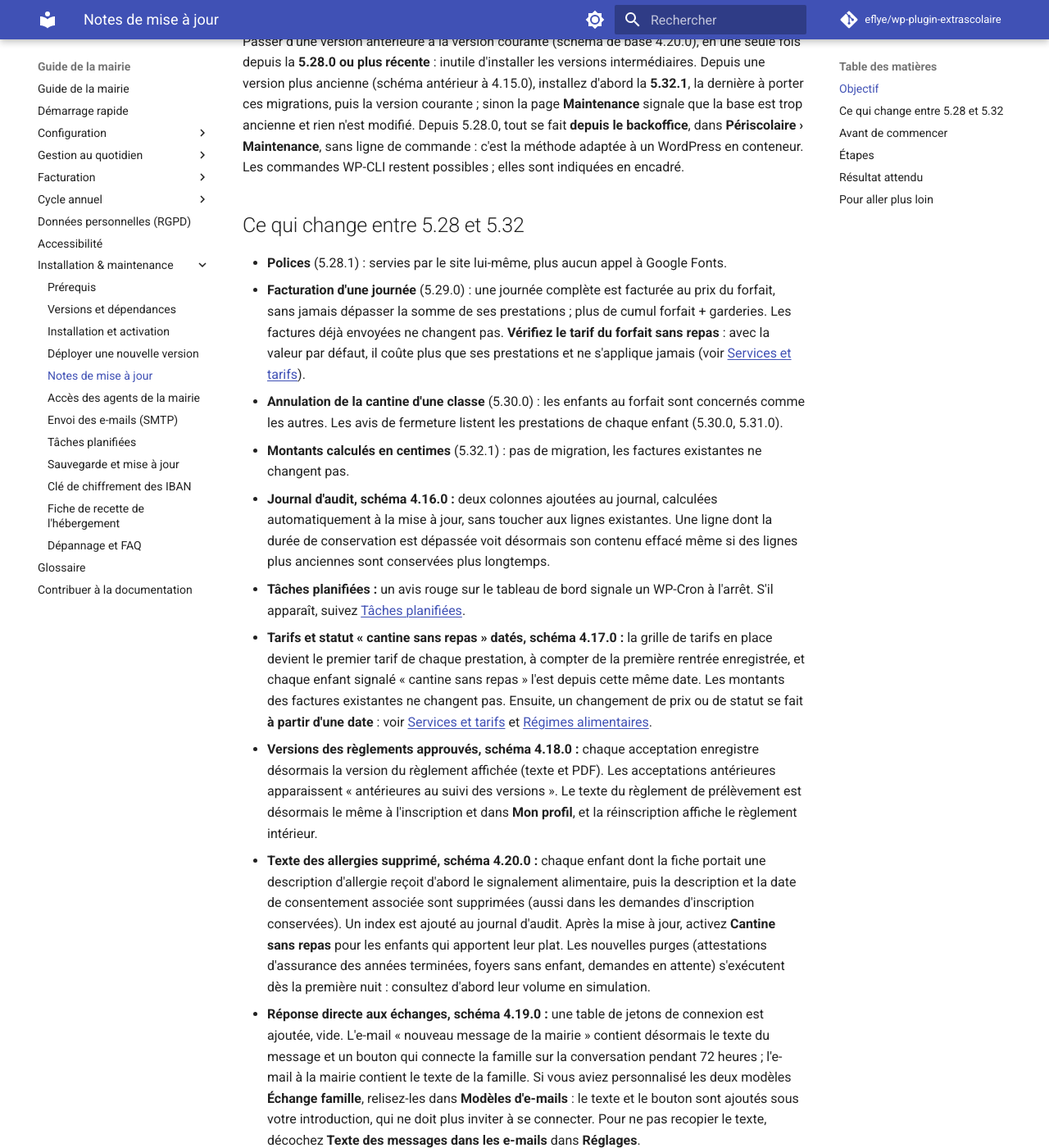
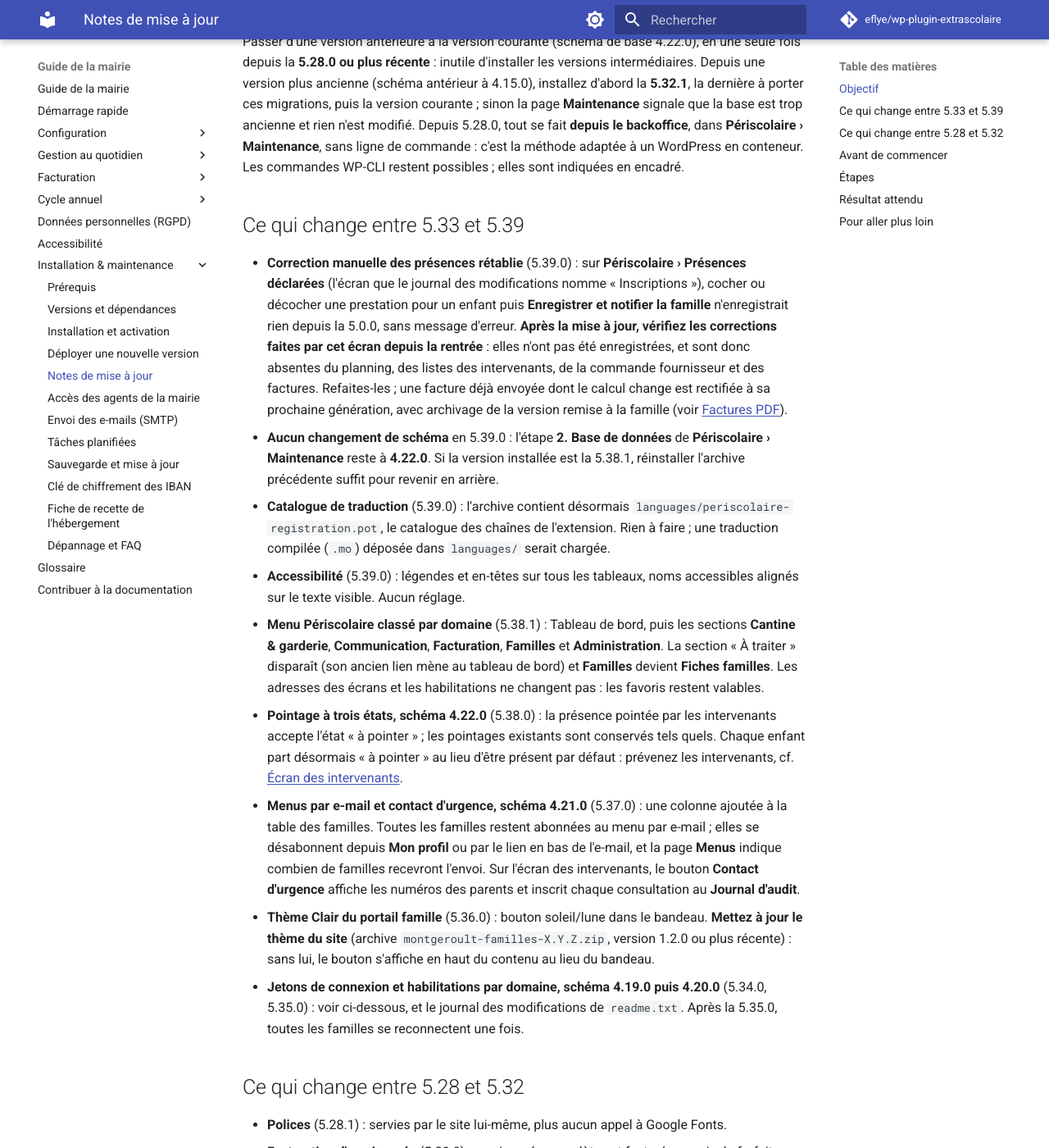
Before and after one commit to eflye/wp-plugin-extrascolaire, an MkDocs documentation site: the page built from documentation/installation/notes-mise-a-jour.md, in a window 1280 px wide and 1400 px high, scrolled down 241 px. Shown: the whole window at 82% size. Built offline with MkDocs 1.6.1 and Material for MkDocs 9.7.7, drawn with Linux system fonts in a browser that asks for light colours; comment, search, counter and statistics services are not loaded; some of the changed text lies outside the part shown.

Commit message:
docs(mise-a-jour): notes de mise à jour jusqu'à la 5.39.0 (schéma 4.22.0)
notes-mise-a-jour.md annonçait un schéma courant 4.20.0 en tête et
4.18.0 à l'étape « Base de données » et au résultat attendu ; le schéma
est 4.22.0 (Psc_Installer::DB_VERSION). Nouvelle rubrique « Ce qui
change entre 5.33 et 5.39 » : correctif de la correction manuelle des
présences (cfd7e5a, inopérante depuis la 5.0.0 — consigne de vérifier
les corrections faites depuis la rentrée), aucun changement de schéma en
5.39.0, catalogue de traduction dans l'archive, menu par domaine,
pointage à trois états (4.22.0), menus par e-mail et contact d'urgence
(4.21.0), thème Clair et mise à jour du thème du site.

- deploiement-zip.md : l'archive contient aussi languages/
  (release.yml, cp -R languages).
- depannage-faq.md : entrée pour une correction de présences non
  enregistrée avant la 5.39.0.
- annulations-absences.md : avertissement sur les versions 5.0.0 à
  5.38.1 à l'étape de correction par la mairie.

Co-Authored-By: Claude Fable 5.1 <noreply@anthropic.com>
Claude-Session: https://claude.ai/code/session_01JjbusyBQDpFka9m4dZ3TRz

```diff
--- a/documentation/installation/notes-mise-a-jour.md
+++ b/documentation/installation/notes-mise-a-jour.md
@@ -2,7 +2,19 @@
 
 ## Objectif
 
-Passer d'une version antérieure à la version courante (schéma de base 4.20.0), en une seule fois depuis la **5.28.0 ou plus récente** : inutile d'installer les versions intermédiaires. Depuis une version plus ancienne (schéma antérieur à 4.15.0), installez d'abord la **5.32.1**, la dernière à porter ces migrations, puis la version courante ; sinon la page **Maintenance** signale que la base est trop ancienne et rien n'est modifié. Depuis 5.28.0, tout se fait **depuis le backoffice**, dans **Périscolaire › Maintenance**, sans ligne de commande : c'est la méthode adaptée à un WordPress en conteneur. Les commandes WP-CLI restent possibles ; elles sont indiquées en encadré.
+Passer d'une version antérieure à la version courante (schéma de base 4.22.0), en une seule fois depuis la **5.28.0 ou plus récente** : inutile d'installer les versions intermédiaires. Depuis une version plus ancienne (schéma antérieur à 4.15.0), installez d'abord la **5.32.1**, la dernière à porter ces migrations, puis la version courante ; sinon la page **Maintenance** signale que la base est trop ancienne et rien n'est modifié. Depuis 5.28.0, tout se fait **depuis le backoffice**, dans **Périscolaire › Maintenance**, sans ligne de commande : c'est la méthode adaptée à un WordPress en conteneur. Les commandes WP-CLI restent possibles ; elles sont indiquées en encadré.
+
+## Ce qui change entre 5.33 et 5.39
+
+- **Correction manuelle des présences rétablie** (5.39.0) : sur **Périscolaire › Présences déclarées** (l'écran que le journal des modifications nomme « Inscriptions »), cocher ou décocher une prestation pour un enfant puis **Enregistrer et notifier la famille** n'enregistrait rien depuis la 5.0.0, sans message d'erreur. **Après la mise à jour, vérifiez les corrections faites par cet écran depuis la rentrée** : elles n'ont pas été enregistrées, et sont donc absentes du planning, des listes des intervenants, de la commande fournisseur et des factures. Refaites-les ; une facture déjà envoyée dont le calcul change est rectifiée à sa prochaine génération, avec archivage de la version remise à la famille (voir [Factures PDF](../facturation/factures-pdf.md)).
+- **Aucun changement de schéma** en 5.39.0 : l'étape **2. Base de données** de **Périscolaire › Maintenance** reste à **4.22.0**. Si la version installée est la 5.38.1, réinstaller l'archive précédente suffit pour revenir en arrière.
+- **Catalogue de traduction** (5.39.0) : l'archive contient désormais `languages/periscolaire-registration.pot`, le catalogue des chaînes de l'extension. Rien à faire ; une traduction compilée (`.mo`) déposée dans `languages/` serait chargée.
+- **Accessibilité** (5.39.0) : légendes et en-têtes sur tous les tableaux, noms accessibles alignés sur le texte visible. Aucun réglage.
+- **Menu Périscolaire classé par domaine** (5.38.1) : Tableau de bord, puis les sections **Cantine & garderie**, **Communication**, **Facturation**, **Familles** et **Administration**. La section « À traiter » disparaît (son ancien lien mène au tableau de bord) et **Familles** devient **Fiches familles**. Les adresses des écrans et les habilitations ne changent pas : les favoris restent valables.
+- **Pointage à trois états, schéma 4.22.0** (5.38.0) : la présence pointée par les intervenants accepte l'état « à pointer » ; les pointages existants sont conservés tels quels. Chaque enfant part désormais « à pointer » au lieu d'être présent par défaut : prévenez les intervenants, cf. [Écran des intervenants](../gestion-quotidienne/ecran-intervenants.md).
+- **Menus par e-mail et contact d'urgence, schéma 4.21.0** (5.37.0) : une colonne ajoutée à la table des familles. Toutes les familles restent abonnées au menu par e-mail ; elles se désabonnent depuis **Mon profil** ou par le lien en bas de l'e-mail, et la page **Menus** indique combien de familles recevront l'envoi. Sur l'écran des intervenants, le bouton **Contact d'urgence** affiche les numéros des parents et inscrit chaque consultation au **Journal d'audit**.
+- **Thème Clair du portail famille** (5.36.0) : bouton soleil/lune dans le bandeau. **Mettez à jour le thème du site** (archive `montgeroult-familles-X.Y.Z.zip`, version 1.2.0 ou plus récente) : sans lui, le bouton s'affiche en haut du contenu au lieu du bandeau.
+- **Jetons de connexion et habilitations par domaine, schéma 4.19.0 puis 4.20.0** (5.34.0, 5.35.0) : voir ci-dessous, et le journal des modifications de `readme.txt`. Après la 5.35.0, toutes les familles se reconnectent une fois.
 
 ## Ce qui change entre 5.28 et 5.32
 
@@ -42,7 +54,7 @@ Passer d'une version antérieure à la version courante (schéma de base 4.20.0)
 4. **Ouvrez Périscolaire › Maintenance.** La mise à jour de la base se fait au premier affichage du backoffice. La page présente cinq étapes, chacune avec son état (**Fait**, **À faire** ou **Bloquant**) :
 
     - **1. Sauvegarde** : cochez la case une fois l'étape 1 ci-dessus réalisée, puis cliquez sur **Confirmer la sauvegarde**.
-    - **2. Base de données** : l'état doit être **Fait**, avec le schéma **4.18.0** (version 5.32). Les migrations s'enchaînent seules, dans l'ordre. S'il est **Bloquant**, le motif est affiché : cliquez sur **Relancer la mise à jour de la base** une fois la cause levée ; les étapes réussies sont conservées, rien n'est perdu.
+    - **2. Base de données** : l'état doit être **Fait**, avec le schéma **4.22.0** (versions 5.38.0 à 5.39.0 ; 4.18.0 en 5.32, 4.20.0 en 5.35). Les migrations s'enchaînent seules, dans l'ordre. S'il est **Bloquant**, le motif est affiché : cliquez sur **Relancer la mise à jour de la base** une fois la cause levée ; les étapes réussies sont conservées, rien n'est perdu.
 
 5. **Sortez la clé de chiffrement de la base** (étape **3. Clé de chiffrement des IBAN** de la page) :
 
@@ -72,7 +84,7 @@ Passer d'une version antérieure à la version courante (schéma de base 4.20.0)
 
 ## Résultat attendu
 
-Les cinq étapes de **Périscolaire › Maintenance** sont **Fait** : base au schéma 4.18.0, clé des IBAN hors de la base, nouveaux réglages renseignés, recette signée. Aucun avis « tâches planifiées » ne s'affiche sur le tableau de bord. Dans **Réglages › Tarifs**, chaque prestation a un tarif du jour ; dans **Enfants**, les enfants « cantine sans repas » le sont toujours.
+Les cinq étapes de **Périscolaire › Maintenance** sont **Fait** : base au schéma 4.22.0, clé des IBAN hors de la base, nouveaux réglages renseignés, recette signée. Aucun avis « tâches planifiées » ne s'affiche sur le tableau de bord. Dans **Réglages › Tarifs**, chaque prestation a un tarif du jour ; dans **Enfants**, les enfants « cantine sans repas » le sont toujours. Les corrections de présences faites par la mairie depuis la rentrée ont été vérifiées et refaites si nécessaire.
 
 ## Pour aller plus loin
 
```
Also changed, not shown: documentation/gestion-quotidienne/annulations-absences.md (+3 -0 lines), documentation/installation/depannage-faq.md (+4 -0 lines), documentation/installation/deploiement-zip.md (+1 -1 lines).
